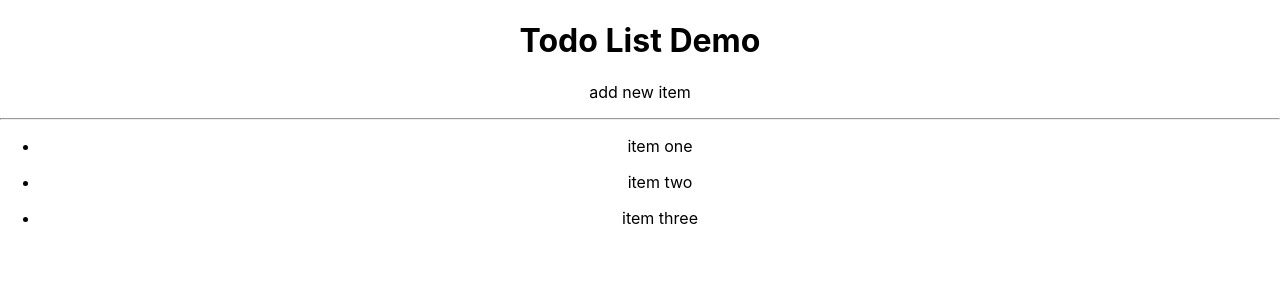
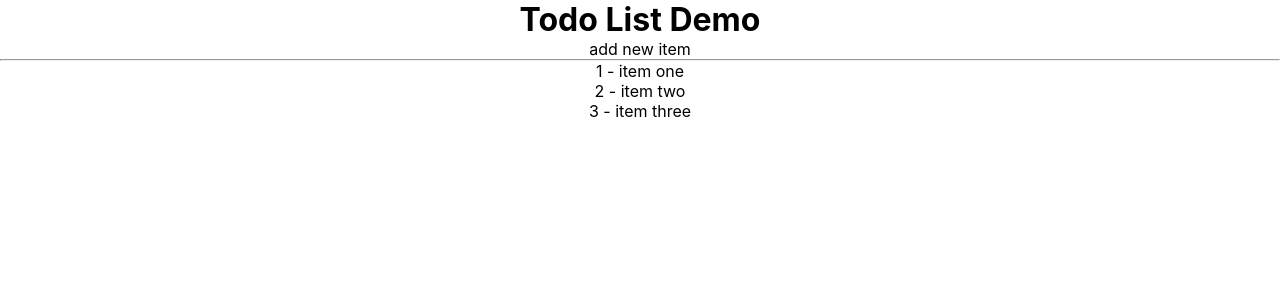
Before and after one commit to Samir-SB/react-todolist-demo, a React (Create React App) app: page / in a window 1280 px wide. Shown: the top 300 px of the page. Built offline with nearby package versions, Linux system fonts and the light colour scheme.

Commit message:
Convert item to object & display the list

```diff
--- a/src/App.css
+++ b/src/App.css
@@ -1,38 +1,36 @@
+* {
+  margin: 0;
+  padding: 0;
+  box-sizing: border-box;
+}
 .App {
   text-align: center;
 }
 
-.App-logo {
-  height: 40vmin;
-  pointer-events: none;
+
+
+.d-flex{
+  display: flex;
+
+}
+.justify-center{
+  justify-content: center;
+}
+.center{
+  justify-content: center;
+  align-items: center;
+}
+.btn{
+  margin: .5rem;
+  padding: .3rem .5rem;
+  font-size: small;
+  font-weight: bold;
+  border-radius: 8px;
+  letter-spacing: .8px
 }
 
-@media (prefers-reduced-motion: no-preference) {
-  .App-logo {
-    animation: App-logo-spin infinite 20s linear;
-  }
+.btn-danger {
+  color: #fff;
+  background-color: rgb(204, 99, 99);
+  border-color: rgb(172, 83, 83);
 }
-
-.App-header {
-  background-color: #282c34;
-  min-height: 100vh;
-  display: flex;
-  flex-direction: column;
-  align-items: center;
-  justify-content: center;
-  font-size: calc(10px + 2vmin);
-  color: white;
-}
-
-.App-link {
-  color: #61dafb;
-}
-
-@keyframes App-logo-spin {
-  from {
-    transform: rotate(0deg);
-  }
-  to {
-    transform: rotate(360deg);
-  }
-}
--- a/src/components/Item.jsx
+++ b/src/components/Item.jsx
@@ -1,7 +1,7 @@
 export default function Item({item}) {
   return (
-    <div>
-      <p>{item}</p>
+    <div className='d-flex center'>
+      <p>{item.id} - {item.title}</p>
     </div>
   )
 }
--- a/src/components/List.jsx
+++ b/src/components/List.jsx
@@ -1,15 +1,15 @@
 import AddItem from './AddItem'
 import Item from './Item'
 export default function List() {
-  const items = ['item one', 'item two', 'item three']
-
+  const items = [
+    {id:1, title:'item one'},{id:2, title:'item two'} , {id: 3, title: 'item three'}]
 return (
     <div>
       <AddItem />
       <hr />
       <ul>
-        {items.map((item, index) =>
-        <li key={index}><Item item={item}/></li>
+        {items.map((item) =>
+        <li key={item.id}><Item item={item} /></li>
         )}
       </ul>
     </div>
```
